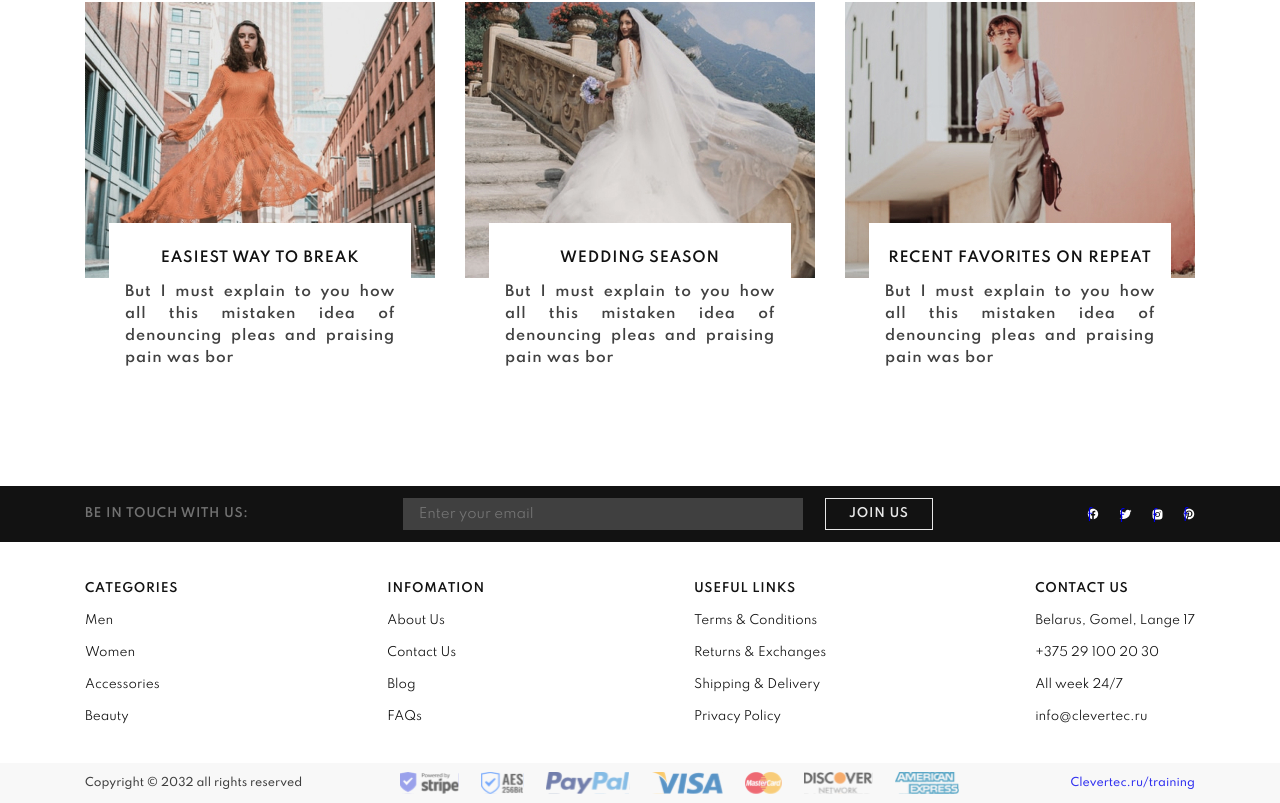
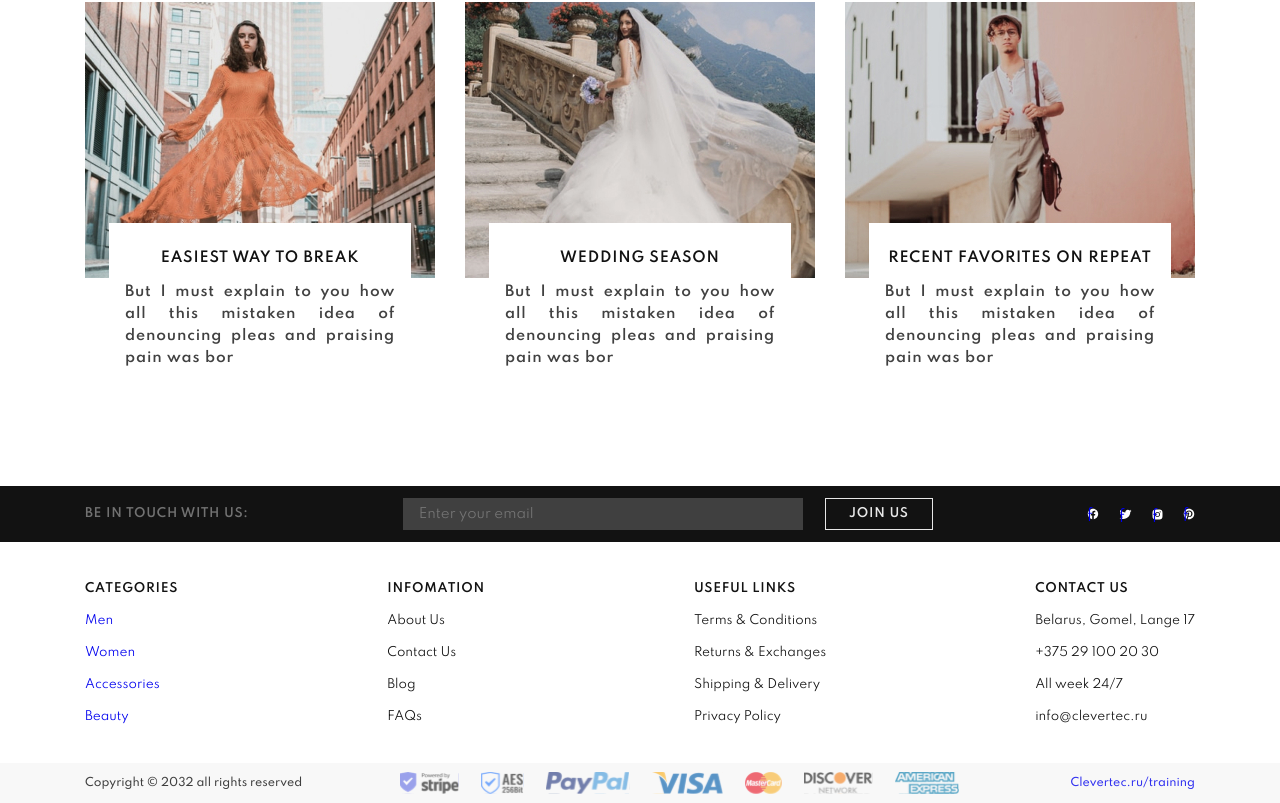
Before and after one commit to m-mcsim7/training-shop, a React (Create React App) app: page / in a window 1280 px wide. Shown: the part 4018-4821 px from the top of the page. Built offline with nearby package versions, Linux system fonts and the light colour scheme.

Commit message:
add data-test

```diff
--- a/src/components/Categories/CategoriesMen.jsx
+++ b/src/components/Categories/CategoriesMen.jsx
@@ -12,7 +12,7 @@ import filter from "../../img/icons/filter.svg"
 import "./Categories.css";
 
 function CategoriesMen() {
-  return <div>
+  return <div data-test-id="clothes-Men">
       <div className="nav__categoriya">
         <div className="container">
           <div className="nav__categotiya-wrapper">
--- a/src/components/Categories/CategoriesWomen.jsx
+++ b/src/components/Categories/CategoriesWomen.jsx
@@ -12,7 +12,7 @@ import filter from "../../img/icons/filter.svg"
 import "./Categories.css";
 
 function CategoriesWomen() {
-  return <div>
+  return <div data-test-id="clothes-Women">
       <div className="nav__categoriya">
         <div className="container">
           <div className="nav__categotiya-wrapper">
--- a/src/components/Footer/Footer.jsx
+++ b/src/components/Footer/Footer.jsx
@@ -1,4 +1,6 @@
 import React from 'react';
+import { Link } from "react-router-dom";
+
 import pay1 from "../../img/icons/pay/pay1.svg";
 import pay2 from "../../img/icons/pay/pay2.svg";
 import pay3 from "../../img/icons/pay/pay3.svg";
@@ -11,7 +13,7 @@ import "./Footer.css";
 
 function Footer() {
   return <div>
-           <footer className="footer">
+           <footer className="footer" data-test-id="footer">
         <div className="container">
           <div className="footer__wrapper">
             <div className="footer__input">
@@ -35,11 +37,11 @@ function Footer() {
             <div className="footer__rows">
               <ul className="footer__column">
                 <li>Categories</li>
-                <li>Men</li>
-                <li>Women</li>
-                <li>Accessories</li>
-                <li>Beauty</li>
-              </ul>
+                <li><Link to="/Men" data-test-id="footer-test-id-Men">Men</Link></li>
+                <li><Link to="/Women" data-test-id="footer-test-id-Women">Women</Link></li>
+                <li><Link to="/Accessories" data-test-id="footer-test-id-Accessories">Accessories</Link></li>
+                <li><Link to="/Beauty" data-test-id="footer-test-id-Beauty">Beauty</Link></li>
+               </ul>
               <ul className="footer__column">
                 <li>Infomation</li>
                 <li>About Us</li>
--- a/src/components/Header/Header.jsx
+++ b/src/components/Header/Header.jsx
@@ -8,7 +8,7 @@ import SocialIcons from "./SocialIcons";
 
 function Header() {
   return (
-    <div className="header">
+    <div className="header" data-test-id="header">
       <div className="container">
         <div className="header__top top">
           <ul className="top__contacts">
@@ -31,7 +31,7 @@ function Header() {
           <SocialIcons />
         </div>
         <div className="header__main main">
-          <div className="main_logo"><Link to="/">CleverShop</Link></div>
+          <div className="main_logo"><Link to="/" className="header-nav-logo" data-test-id="header-logo-link">CleverShop</Link></div>
 
           <Navigation
             items={[
--- a/src/components/Header/Navigation.jsx
+++ b/src/components/Header/Navigation.jsx
@@ -3,10 +3,10 @@ import { Link } from "react-router-dom";
 
 function Navigation({ items, onClick }) {
   return (
-    <ul className="main__navigation">
+    <ul className="main__navigation" data-test-id="menu">
       {items.map((name_navigation, index) => (
         <li key={index}>
-          <Link to={name_navigation} onClick={() => onClick(name_navigation)}>
+          <Link to={`/${name_navigation}`} data-test-id={`menu-link-${name_navigation}`}>
             {name_navigation}
           </Link>
         </li>
```
